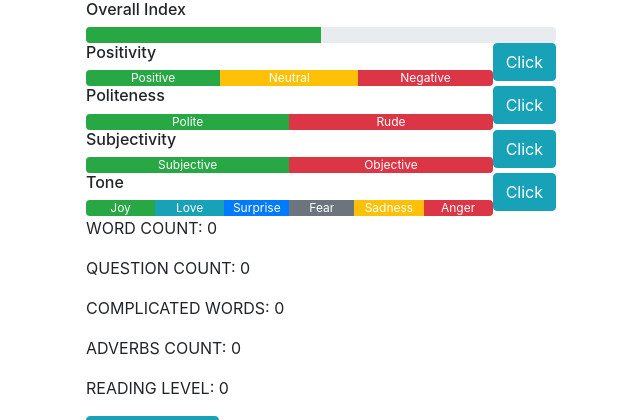
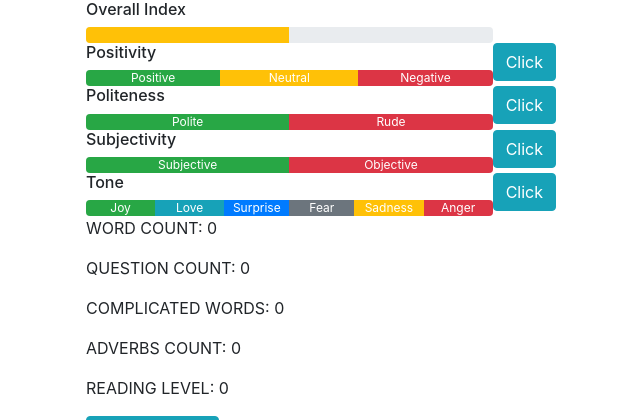
Before and after one commit to cirbuk/smartmails, a Flask app: template myproject/templates/popup.html in a window 1280 px wide. Shown: the top 420 px of the page, without its empty margins (319-959 px from the left). Run offline with Flask 2, Linux system fonts and the light colour scheme; the template is opened without the code that fills it, so the values that code supplies are empty; parts of the project's set-up code (start-up, migrations or seed data) failed here and were passed over; some libraries are stand-ins or nearby versions.

Commit message:
small change

```diff
--- a/myproject/templates/popup.html
+++ b/myproject/templates/popup.html
@@ -12,10 +12,11 @@
 <div class="container" id="review">
 
 <div class="container" style="width: 500px", id = "score">
-<h6> Overall Index </h6>
+
+<h6> Overall Index <button type="button" class="btn btn-info btn-xs float-right" id="overall_index" style = "color:transparent; background-color: transparent; border-color: transparent;"">Click</button></h6>
 
 <div class="progress">
-  <div class="progress-bar bg-success" role="progressbar" style="width:50%" id="overall_index">
+  <div class="progress-bar bg-warning" role="progressbar" style="width:50%" id="overall_index">
 
 </div>
 </div>
```
